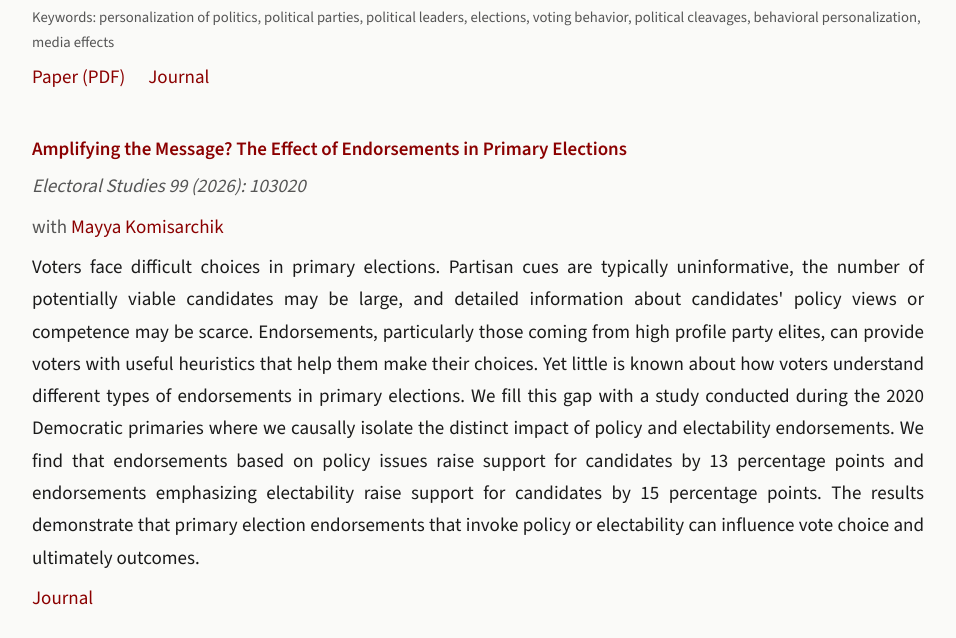
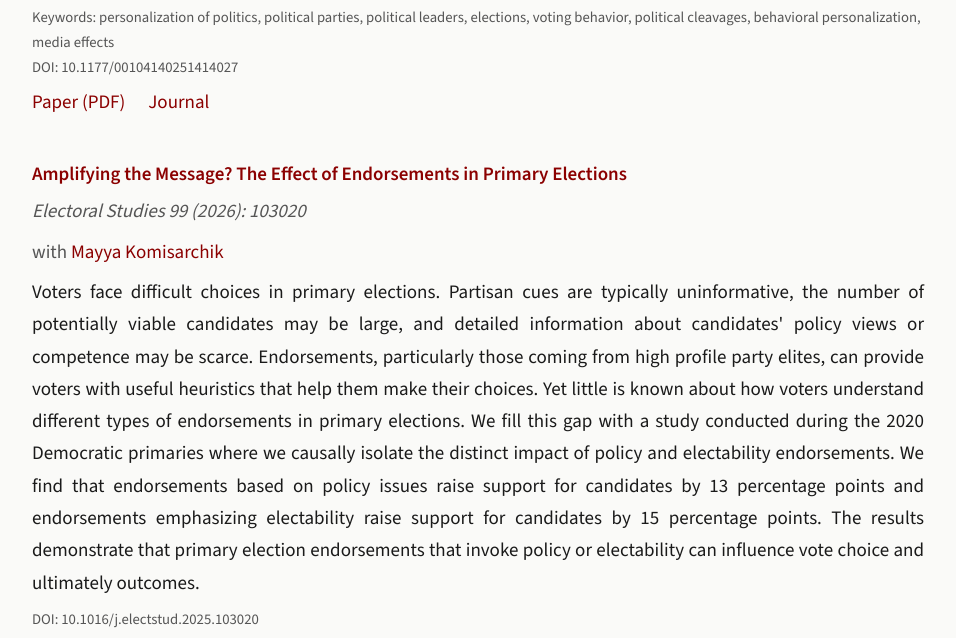
Before and after one commit to aalbarel/-alessioalbarello.com, a plain HTML site: page research.html in a window 1280 px wide. Shown: the part 640-1278 px from the top of the page, without its empty margins (162-1118 px from the left). Drawn offline with nearby package versions, Linux system fonts and the light colour scheme.

Commit message:
Update research.html

```diff
--- a/research.html
+++ b/research.html
@@ -154,6 +154,7 @@
             The decline of party loyalties and the spread of television have led to the concerning expectation of increased leader relevance in voters' decisions. Using a large collection of national election studies over the last six decades (18 countries, 122 elections, over 170,000 respondents), I find that there is no increase in leader importance over time, but a drop in party relevance in the 1990s followed by a gradual party comeback. I find little support for media affecting this trend. Instead, I find support for the trend aligning with the end of the Cold War and the collapse of communist ideology, which left parties without a vital cleavage on which to structure electoral competition, the decline of traditional class cleavages, and the subsequent changes in party strategy. My findings suggest that behavioral personalization is much less pronounced, a cautionary interpretation of the role of media, and a larger role for issue politics in voting decisions.
         </div>
         <div class="paper-keywords">Keywords: personalization of politics, political parties, political leaders, elections, voting behavior, political cleavages, behavioral personalization, media effects</div>
+        <div class="paper-keywords">DOI: 10.1177/00104140251414027</div>
         <div class="paper-links">
             <a href="papers/Albarello_PersonalizationParty.pdf">Paper (PDF)</a>
             <a href="https://doi.org/10.1177/00104140251414027">Journal</a>
@@ -169,6 +170,7 @@
         <div class="paper-abstract">
             Voters face difficult choices in primary elections. Partisan cues are typically uninformative, the number of potentially viable candidates may be large, and detailed information about candidates' policy views or competence may be scarce. Endorsements, particularly those coming from high profile party elites, can provide voters with useful heuristics that help them make their choices. Yet little is known about how voters understand different types of endorsements in primary elections. We fill this gap with a study conducted during the 2020 Democratic primaries where we causally isolate the distinct impact of policy and electability endorsements. We find that endorsements based on policy issues raise support for candidates by 13 percentage points and endorsements emphasizing electability raise support for candidates by 15 percentage points. The results demonstrate that primary election endorsements that invoke policy or electability can influence vote choice and ultimately outcomes.
         </div>
+        <div class="paper-keywords">DOI: 10.1016/j.electstud.2025.103020</div>
         <div class="paper-links">
             <a href="https://doi.org/10.1016/j.electstud.2025.103020">Journal</a>
         </div>
@@ -194,6 +196,7 @@
             In coalition governments, parties need to agree on a common policy position. Whose preferences prevail? The proportionality hypothesis, the idea that coalition partners’ influence on policy is proportional to their share of seats, has been used widely in the literature on democratic representation, ideological congruence, and coalition politics. In my analysis of competing theories aimed at determining what influences policy compromise in multiparty governments, I reject the proportionality hypothesis. My results suggest instead that coalition partners exert equal influence on policy compromises, independent of their number of seats. More extensive analysis also provides evidence for increased party influence on policies when the party is the formateur or closer to the parliamentary median, ceteris paribus. As a by-product of my analysis, I provide a simple and better proxy for measuring a government’s position when this position is not directly observable.
         </div>
         <div class="paper-keywords">Keywords: coalition policy, multiparty government, proportionality hypothesis, democratic representation, coalition politics</div>
+        <div class="paper-keywords">DOI: 10.1017/psrm.2023.15</div>
         <div class="paper-links">
             <a href="papers/Albarello_CoalitionPolicy.pdf">Paper (PDF)</a>
             <a href="https://doi.org/10.1017/psrm.2023.15">Journal</a>
```
